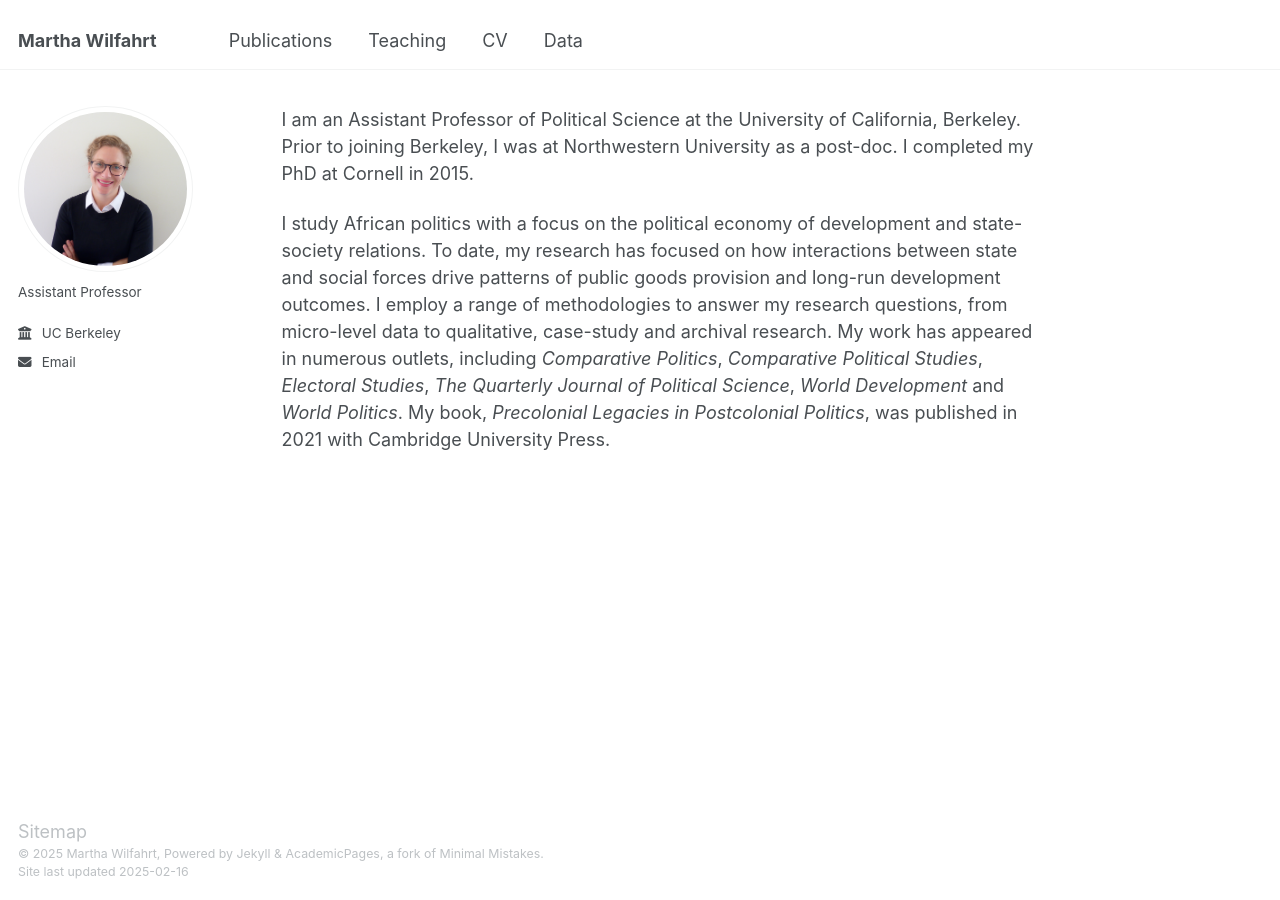
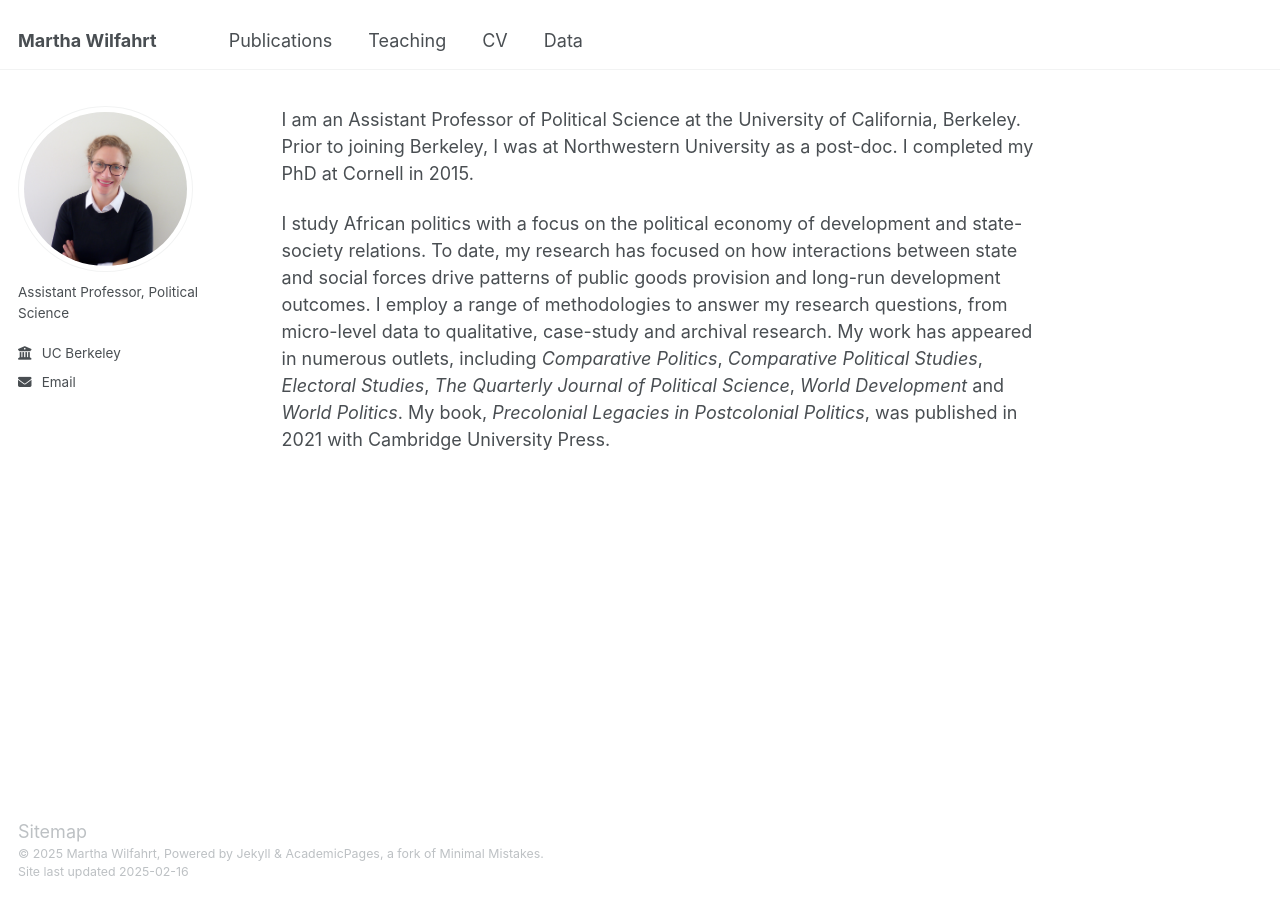
Before and after one commit to martha-wilfahrt/martha-wilfahrt.github.io, a Jekyll site: the page built from _pages/about.md, in a window 1280 px wide. Built offline with Jekyll 4.4.1, drawn with Linux system fonts in a browser that asks for light colours; part of the change alters nothing that is shown.

Commit message:
Update _config.yml

```diff
--- a/_config.yml
+++ b/_config.yml
@@ -23,11 +23,9 @@ repository               : "martha-wilfahrt.github.io"
 author:
   # Biographic information
   avatar           : "MW_2.png"
-  bio              : "Assistant Professor"
-  field            : "Political Science"
+  bio              : "Assistant Professor, Political Science"
   employer         : "UC Berkeley"
   email            : "martha.wilfahrt@berkeley.edu"
-  uri:
   links:
  #   - label: "Email"
  #     icon: "fas fa-fw fa-envelope-square"
```
